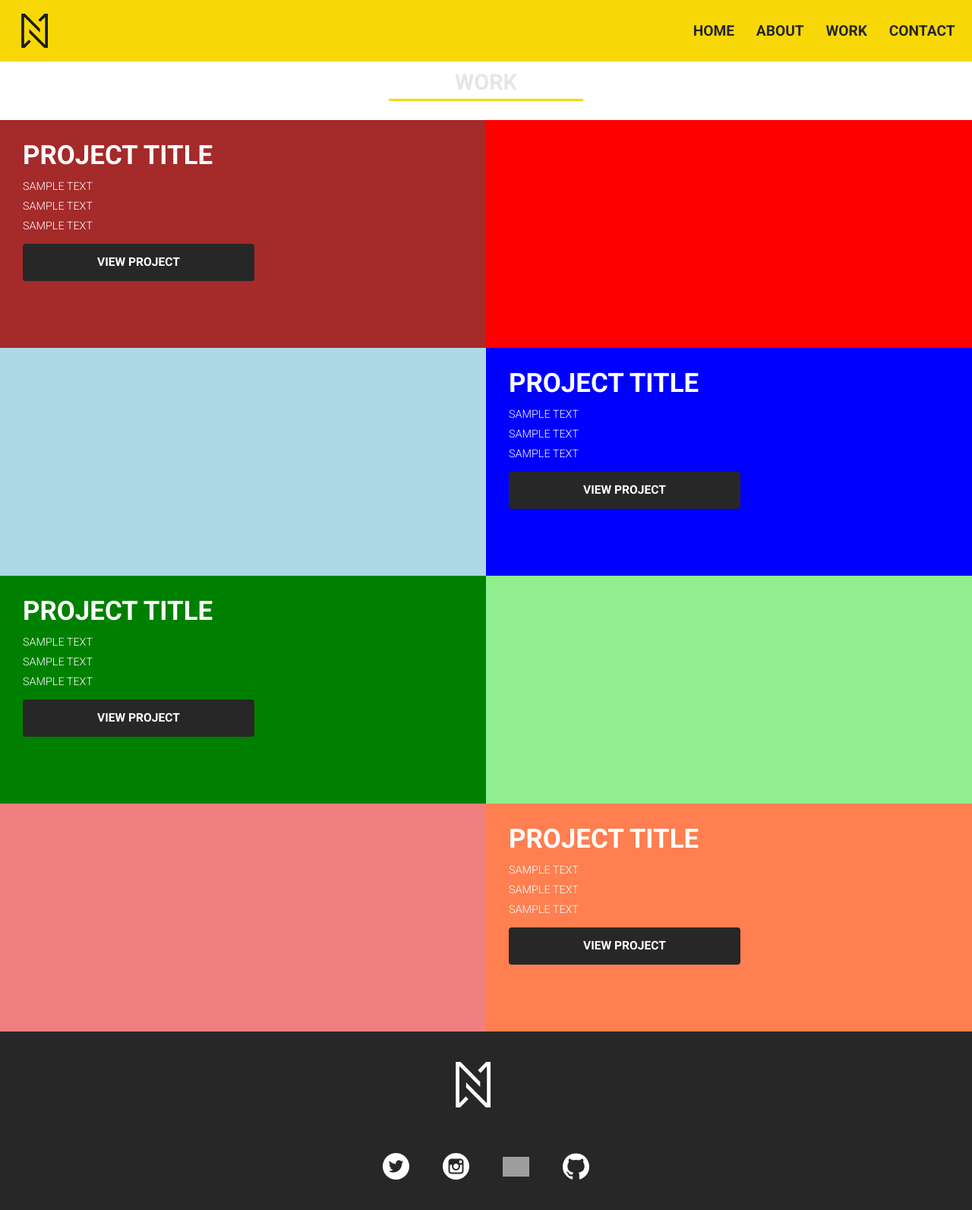
After one commit to nandodoria/Doria_F_Portfolio, a PHP site: page /work.html in a window 1280 px wide. The commit adds this page. Shown: the whole page at 76% size. Run offline with PHP 8.4, Linux system fonts and the light colour scheme; grey boxes are pictures that could not be loaded.

Commit message:
creating work selection page

```diff
--- a/contact.html
+++ b/contact.html
@@ -31,7 +31,7 @@
                         <ul class="menu horizontal" id="navitems" data-dropdown-menu>
                           <li><a href="index.html">HOME</a></li>
                           <li><a href="#">ABOUT</a></li>
-                          <li><a href="#">WORK</a></li>
+                          <li><a href="work.html">WORK</a></li>
                           <li><a href="contact.html">CONTACT</a></li>
                         </ul>
                       </div>
@@ -77,10 +77,6 @@
                 </div>
           </div>
 
-
-
-
-
           <!--footer-->
           <div id="footersection">
           <div id="logosection" class="grid-x align-center-middle grid-container">
--- a/css/main.css
+++ b/css/main.css
@@ -492,6 +492,113 @@ textarea:focus {
 #socialiconscontact {
   text-align: center;
   margin-top: 20px; }
+
+/* ANCHOR WORK.HTML */
+#workproject1image {
+  background-color: red;
+  height: 300px; }
+
+#workproject2image {
+  background-color: lightblue;
+  height: 300px; }
+
+#workproject3image {
+  background-color: lightgreen;
+  height: 300px; }
+
+#workproject4image {
+  background-color: lightcoral;
+  height: 300px; }
+
+#titlesection {
+  background-color: white;
+  text-align: center;
+  padding-bottom: 5px; }
+
+#workline {
+  max-width: 20%;
+  margin-top: 5px;
+  border-bottom: 3px solid #F7D806; }
+
+#worktitle {
+  margin: 0;
+  padding: 0;
+  line-height: normal;
+  font-family: "Roboto", sans-serif;
+  font-weight: 700;
+  font-size: 1.8em;
+  text-align: center;
+  color: #E4E6E7;
+  padding-top: 10px; }
+
+#workproject1text {
+  background-color: brown;
+  width: 100%; }
+
+#workproject2text {
+  background-color: blue;
+  width: 100%; }
+
+#workproject3text {
+  background-color: green;
+  width: 100%; }
+
+#workproject4text {
+  background-color: coral;
+  width: 100%; }
+
+.workprojecttextbox {
+  margin-top: 30px;
+  margin-left: 30px;
+  margin-bottom: 30px; }
+
+.workprojecttitle {
+  font-family: "Roboto", sans-serif;
+  font-weight: 700;
+  font-size: 2.18em;
+  margin: 0;
+  padding: 0;
+  color: white;
+  line-height: 1;
+  margin-bottom: 10px; }
+
+.workprojectlist {
+  list-style-type: none;
+  margin-left: 0;
+  margin-bottom: 10px; }
+
+.workprojectli {
+  font-family: "Roboto", sans-serif;
+  font-weight: 300;
+  font-size: 0.9em;
+  padding: 0;
+  color: white;
+  line-height: 1.8; }
+
+.workprojectbutton {
+  display: block;
+  border-style: solid;
+  border-color: #272727;
+  border-width: 2px;
+  text-align: center;
+  font-size: 0.75em;
+  font-weight: bold;
+  padding: 10px;
+  background-color: #272727;
+  color: white;
+  max-width: 50%;
+  border-radius: 4px; }
+
+.workprojectbutton:hover {
+  cursor: pointer;
+  background-color: #37393B;
+  border-color: #37393B; }
+
+.workprojectbutton p {
+  margin-bottom: 0;
+  font-family: "Roboto", sans-serif;
+  font-weight: 700;
+  font-size: 1.3em; }
 
 /* ANCHOR MOBILE MEDIA QUERIES */
 @media screen and (min-width: 350px) {
@@ -989,6 +1096,23 @@ textarea:focus {
   .contacticon {
     max-width: 45px;
     margin: 20px;
-    margin-bottom: 30px; } }
+    margin-bottom: 30px; }
+
+  /* WORK.HTML */
+  #workproject1text {
+    background-color: brown;
+    width: 50%; }
+
+  #workproject2text {
+    background-color: blue;
+    width: 50%; }
+
+  #workproject3text {
+    background-color: green;
+    width: 50%; }
+
+  #workproject4text {
+    background-color: coral;
+    width: 50%; } }
 
 /*# sourceMappingURL=main.css.map */
--- a/index.html
+++ b/index.html
@@ -27,9 +27,9 @@
                       <img src="images/nandologo.svg" alt="menu navigation logo" class="hide-for-small-only" id="mainnavlogo">
                       <div class="top-bar-right">
                         <ul class="menu horizontal" id="navitems" data-dropdown-menu>
-                          <li><a href="#">HOME</a></li>
+                          <li><a href="index.html">HOME</a></li>
                           <li><a href="#">ABOUT</a></li>
-                          <li><a href="#">WORK</a></li>
+                          <li><a href="work.html">WORK</a></li>
                           <li><a href="contact.html">CONTACT</a></li>
                         </ul>
                       </div>
--- a/sass/main.scss
+++ b/sass/main.scss
@@ -676,11 +676,6 @@ textarea:focus
     margin-bottom: 20px;
 }
 
-.contacticon:hover
-{
-
-}
-
 
 #socialtext
 {
@@ -697,6 +692,150 @@ textarea:focus
     margin-top: 20px;
 }
 
+
+ /* ANCHOR WORK.HTML */
+
+ #workproject1image
+ {
+     background-color: red;
+     height: 300px;
+ }
+
+ #workproject2image
+ {
+     background-color: lightblue;
+     height: 300px;
+ }
+
+ #workproject3image
+ {
+     background-color: lightgreen;
+     height: 300px;
+ }
+
+ #workproject4image
+ {
+     background-color: lightcoral;
+     height: 300px;
+ }
+
+ #titlesection
+ {
+     background-color: white;
+     text-align: center;
+     padding-bottom: 5px;
+ }
+
+ #workline
+ {
+    max-width: 20%;
+    margin-top: 5px;
+    border-bottom: 3px solid $nandoyellow;
+ }
+
+#worktitle
+{
+    margin: 0;
+    padding: 0;
+    line-height: normal;
+    font-family: $robotofont;
+    font-weight: 700;
+    font-size: 1.8em;
+    text-align: center;
+    color: $nandogrey;
+    padding-top: 10px;
+}
+
+#workproject1text
+{
+    background-color: brown;
+    width: 100%;
+}
+
+#workproject2text
+{
+    background-color: blue;
+    width: 100%;
+}
+
+#workproject3text
+{
+    background-color: green;
+    width: 100%;
+}
+
+#workproject4text
+{
+    background-color:coral;
+    width: 100%;
+}
+
+.workprojecttextbox
+{
+    margin-top: 30px;
+    margin-left: 30px;
+    margin-bottom: 30px;
+}
+
+.workprojecttitle
+{
+    font-family: $robotofont;
+    font-weight: 700;
+    font-size: 2.18em;
+    margin: 0;
+    padding: 0;
+    color: white;
+    line-height: 1;
+    margin-bottom: 10px;
+}
+
+.workprojectlist
+{
+    list-style-type: none;
+    margin-left: 0;
+    margin-bottom: 10px;
+}
+
+.workprojectli
+{
+    font-family: $robotofont;
+    font-weight: 300;
+    font-size: 0.9em;
+    padding: 0;
+    color: white;
+    line-height: 1.8;
+}
+
+.workprojectbutton
+{
+    display: block;
+    border-style: solid;
+    border-color: #272727;
+    border-width: 2px;
+    text-align: center;
+    font-size: 0.75em;
+    font-weight: bold;
+    padding: 10px;
+    background-color: $nandoblack;
+    color: white;
+    max-width: 50%;
+    border-radius: 4px;
+}
+
+.workprojectbutton:hover
+{
+    cursor: pointer;
+    background-color: $contactgrey;
+    border-color: $contactgrey;
+}
+
+.workprojectbutton p
+{
+    margin-bottom: 0;
+    font-family: $robotofont;
+    font-weight: 700;
+    font-size: 1.3em;
+}
 
 
 
@@ -1488,4 +1627,43 @@ textarea:focus
         margin-bottom: 30px;
     }
 
-}
+
+
+
+    /* WORK.HTML */
+
+    #workproject1text
+    {
+        background-color: brown;
+        width: 50%;
+    }
+
+    #workproject2text
+    {
+        background-color: blue;
+        width: 50%;
+    }
+
+    #workproject3text
+    {
+        background-color: green;
+        width: 50%;
+    }
+
+    #workproject4text
+    {
+        background-color:coral;
+        width: 50%;
+    }
+
+
+
+
+
+
+
+
+
+
+
+}
--- /dev/null
+++ b/work.html
@@ -0,0 +1,160 @@
+<!doctype html>
+<html class="no-js" lang="en" dir="ltr">
+  <head>
+    <meta charset="utf-8">
+    <meta http-equiv="x-ua-compatible" content="ie=edge">
+    <meta name="viewport" content="width=device-width, initial-scale=1.0">
+    <title>Nando D'Oria</title>
+    <link href="https://fonts.googleapis.com/css?family=Roboto:300,400,500,700,900" rel="stylesheet">
+    <link rel="stylesheet" href="css/foundation.css">
+    <link rel="stylesheet" href="css/app.css">
+    <link rel="stylesheet" href="css/main.css">
+  </head>
+  <body>
+
+
+    <div class="grid-container full" id="contactback" >
+
+          <div id="top"></div>
+          <!-- making nav sticky-->
+          <div data-sticky-container>
+            <div data-sticky data-sticky-on="small" data-margin-top='0'>
+                  <!-- mobile and desktop navigation begins-->
+                  <div id="phonemenubar" class="title-bar-right" data-responsive-toggle="nav-menu" data-hide-for="medium">
+                      <a href="#"><img src="images/nandologo.svg" alt="menu navigation logo" id="mobilelogo"></a>
+                      <button id="hamburgermenu" class="menu-icon" type="button" data-toggle="nav-menu"></button>
+                  </div>
+
+                  <div class="top-bar" id="nav-menu">
+                      <img src="images/nandologo.svg" alt="menu navigation logo" class="hide-for-small-only" id="mainnavlogo">
+                      <div class="top-bar-right">
+                        <ul class="menu horizontal" id="navitems" data-dropdown-menu>
+                          <li><a href="index.html">HOME</a></li>
+                          <li><a href="#">ABOUT</a></li>
+                          <li><a href="work.html">WORK</a></li>
+                          <li><a href="contact.html">CONTACT</a></li>
+                        </ul>
+                      </div>
+                  </div>
+                  <!-- mobile and desktop navigation ends-->
+            </div>
+          </div>
+
+
+          <div id="titlesection">
+            <h1 id="worktitle">WORK</h1>
+            <hr id="workline">
+          </div>
+
+          <div id="projectslist">
+            <div id="workproject1" class="grid-x full grid-container">
+                <div id="workproject1image" class="cell small-12 medium-12 large-6 large-order-2" >
+                </div>
+                <div class="workprojecttextleft" id="workproject1text" class="cell full small-12 medium-12 large-6 large-order-1">
+                    <div class="workprojecttextbox">
+                    <h2 class="workprojecttitle"> PROJECT TITLE </h2>
+                    <ul class="workprojectlist">
+                        <li class="workprojectli">SAMPLE TEXT</li>
+                        <li class="workprojectli">SAMPLE TEXT</li>
+                        <li class="workprojectli">SAMPLE TEXT</li>
+                    </ul>
+                    <div class="workprojectbutton"><p> VIEW PROJECT </p></div>
+                    </div>
+                </div>
+            </div>
+
+            <div id="workproject2" class="grid-x full grid-container">
+                    <div id="workproject2image" class="cell small-12 medium-12 large-6">
+                    </div>
+                    <div class="workprojecttextleft" id="workproject2text" class="cell full small-12 medium-12 large-6">
+                        <div class="workprojecttextbox">
+                        <h2 class="workprojecttitle"> PROJECT TITLE </h2>
+                        <ul class="workprojectlist">
+                            <li class="workprojectli">SAMPLE TEXT</li>
+                            <li class="workprojectli">SAMPLE TEXT</li>
+                            <li class="workprojectli">SAMPLE TEXT</li>
+                        </ul>
+                        <div class="workprojectbutton"><p> VIEW PROJECT </p></div>
+                        </div>
+                    </div>
+            </div>
+
+            <div id="workproject3" class="grid-x full grid-container">
+                    <div id="workproject3image" class="cell small-12 medium-12 large-6 large-order-2">
+                    </div>
+                    <div class="workprojecttextleft" id="workproject3text" class="cell full small-12 medium-12 large-6 large-order-1">
+                        <div class="workprojecttextbox">
+                        <h2 class="workprojecttitle"> PROJECT TITLE </h2>
+                        <ul class="workprojectlist">
+                            <li class="workprojectli">SAMPLE TEXT</li>
+                            <li class="workprojectli">SAMPLE TEXT</li>
+                            <li class="workprojectli">SAMPLE TEXT</li>
+                        </ul>
+                        <div class="workprojectbutton"><p> VIEW PROJECT </p></div>
+                        </div>
+                    </div>
+            </div>
+
+
+
+            <div id="workproject4" class="grid-x full grid-container">
+                    <div id="workproject4image" class="cell small-12 medium-12 large-6">
+                    </div>
+                    <div class="workprojecttextleft" id="workproject4text" class="cell full small-12 medium-12 large-6">
+                        <div class="workprojecttextbox">
+                        <h2 class="workprojecttitle"> PROJECT TITLE </h2>
+                        <ul class="workprojectlist">
+                            <li class="workprojectli">SAMPLE TEXT</li>
+                            <li class="workprojectli">SAMPLE TEXT</li>
+                            <li class="workprojectli">SAMPLE TEXT</li>
+                        </ul>
+                        <div class="workprojectbutton"><p> VIEW PROJECT </p></div>
+                        </div>
+                    </div>
+            </div>
+
+          </div>
+
+
+
+          <!--footer-->
+          <div id="footersection">
+          <div id="logosection" class="grid-x align-center-middle grid-container">
+
+            <div id="logodiv" class="cell small-2 medium-2 large-1">
+              <a href="#top" data-smooth-scroll><img src="images/footerlogo.svg" id="footerlogo" alt="footer logo"></a>
+            </div>
+
+          </div>
+
+          <div id="iconsection" class="grid-x align-center-middle grid-container">
+
+
+            <div id="socialicons" class="cell small-8">
+              <a href="#"><img src="images/twitter.svg" alt="twitter" class="footericon"></a>
+              <a href="#"><img src="images/instagram.svg" alt="instagram" class="footericon"></a>
+              <a href="#"><img src="images/behance.svg" alt="behance" class="footericon"></a>
+              <a href="#"><img src="images/github.svg" alt="github" class="footericon"></a>
+            </div>
+
+          </div>
+
+            <div id="privacy">
+
+            </div>
+
+          </div>
+          </div>
+          <!--footer/page end-->
+
+
+
+ </div> <!-- END OF MAIN CONTAINER FULL-->
+
+
+    <script src="js/vendor/jquery.js"></script>
+    <script src="js/vendor/what-input.js"></script>
+    <script src="js/vendor/foundation.js"></script>
+    <script src="js/app.js"></script>
+  </body>
+</html>
```
Also changed, not shown: images/lotrintro-small.jpg (added), sample guy.png (deleted), sample guy@2x.png (deleted), 1 other file.
